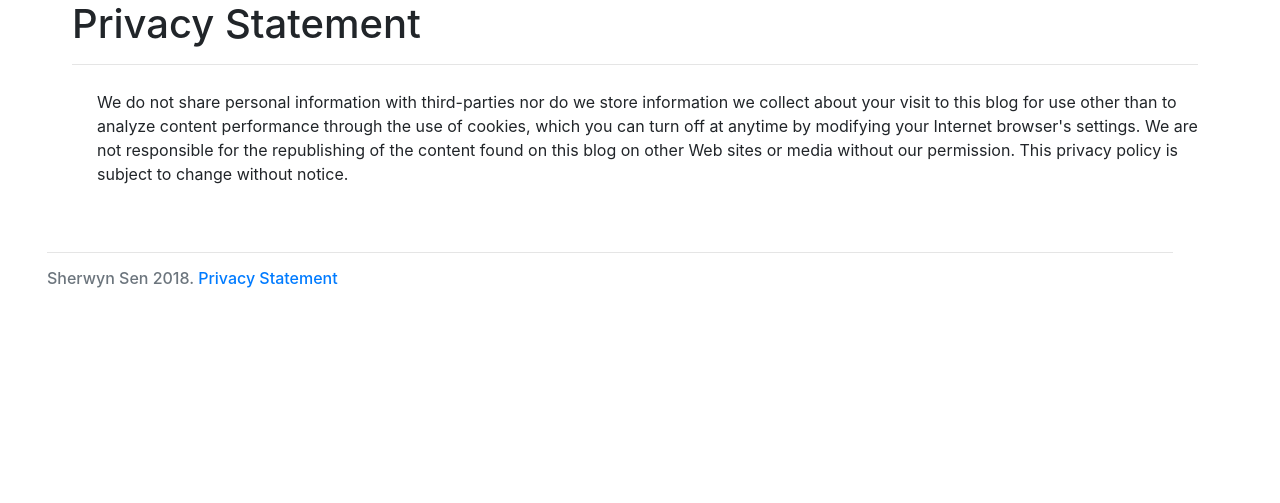
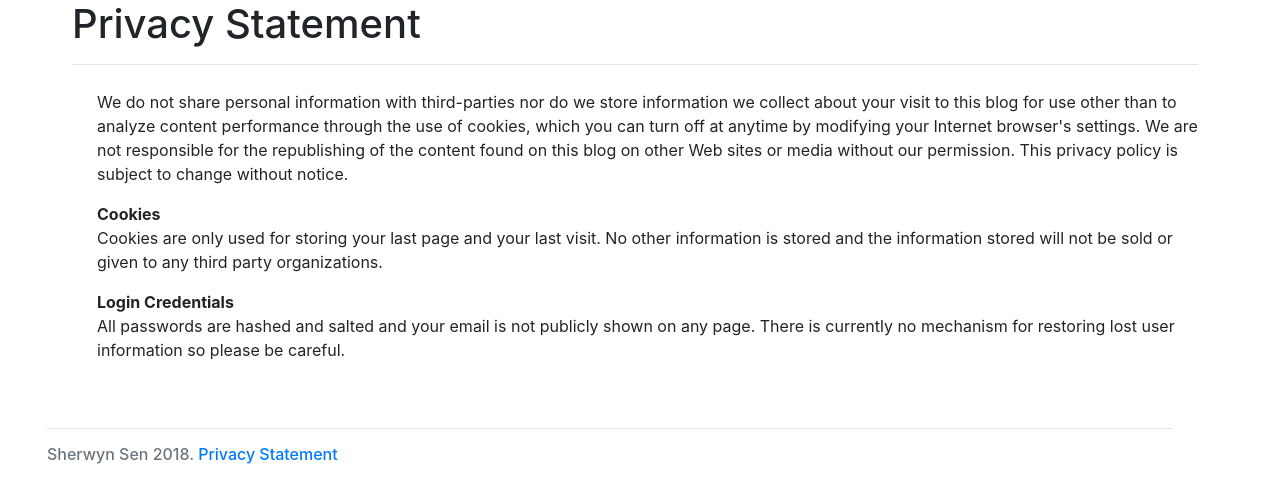
Before and after one commit to ika-musuko/security-blog-site, a Flask app: page /privacy in a window 1280 px wide. Shown: the part 125-628 px from the top of the page. Run offline with Flask 2, Linux system fonts and the light colour scheme; some libraries are stand-ins or nearby versions.

Commit message:
updated privacy statement some more

```diff
--- a/project/templates/privacy.html
+++ b/project/templates/privacy.html
@@ -6,5 +6,11 @@
 {% block head %}{% endblock %}
 {% block heading %}Privacy Statement{% endblock %}
 {% block content %}
- We do not share personal information with third-parties nor do we store information we collect about your visit to this blog for use other than to analyze content performance through the use of cookies, which you can turn off at anytime by modifying your Internet browser's settings. We are not responsible for the republishing of the content found on this blog on other Web sites or media without our permission. This privacy policy is subject to change without notice.
+    <p>We do not share personal information with third-parties nor do we store information we collect about your visit to this blog for use other than to analyze content performance through the use of cookies, which you can turn off at anytime by modifying your Internet browser's settings. We are not responsible for the republishing of the content found on this blog on other Web sites or media without our permission. This privacy policy is subject to change without notice.</p>
+
+    <p><b>Cookies</b><br/>
+        Cookies are only used for storing your last page and your last visit. No other information is stored and the information stored will not be sold or given to any third party organizations.</p>
+
+    <p><b>Login Credentials<br/></b>
+        All passwords are hashed and salted and your email is not publicly shown on any page. There is currently no mechanism for restoring lost user information so please be careful.</p>
 {% endblock %}
```
